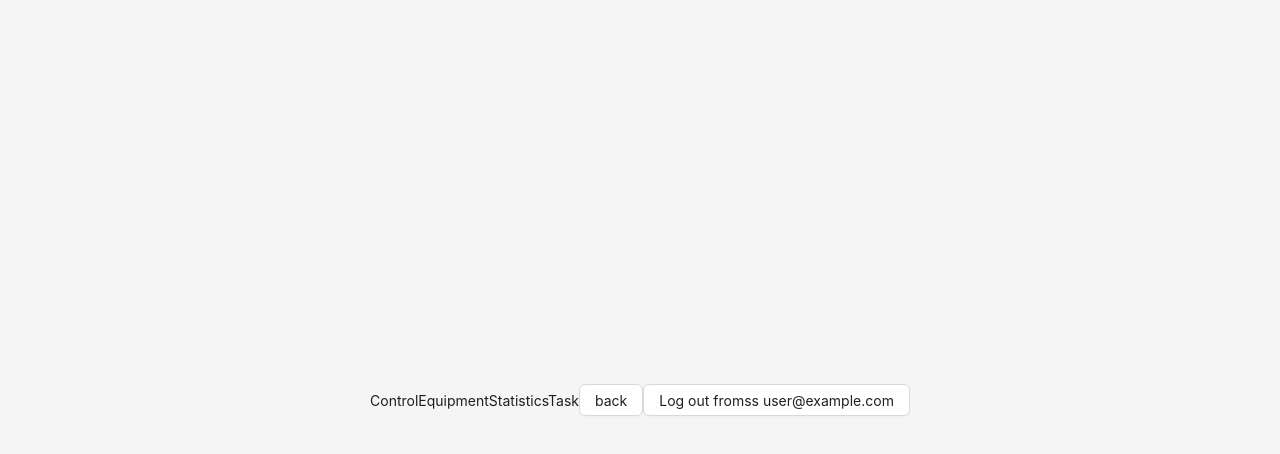
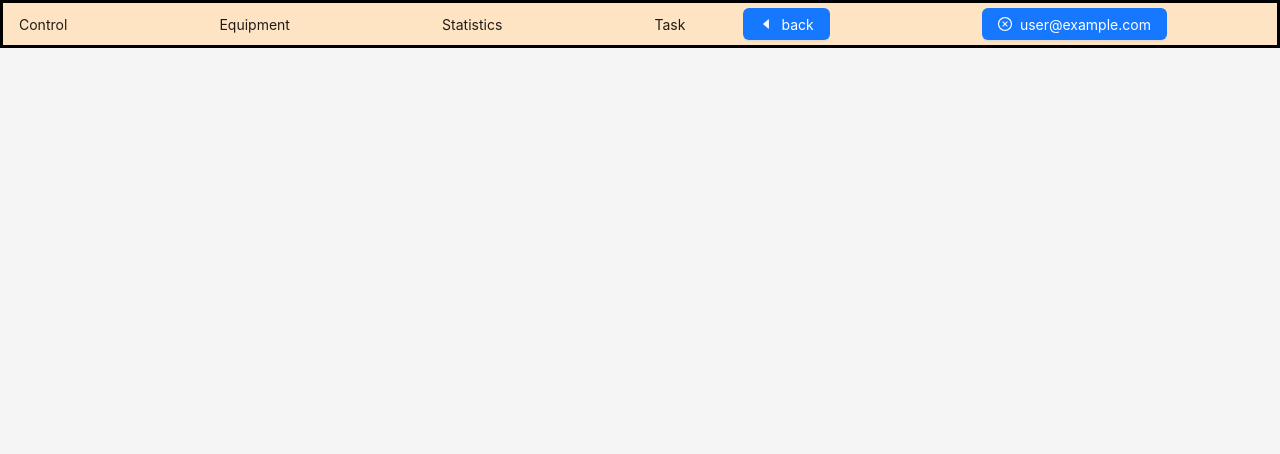
Before and after one commit to Sparkisss/TRackTo, a React (Vite) app in the folder client/: page /list/1 in a window 1280 px wide. Shown: the top 454 px of the page. Built offline with nearby package versions, Linux system fonts and the light colour scheme; no server answers; sample sign-in values are in the browser's storage.

Commit message:
refactor: add headre

```diff
--- /dev/null
+++ b/client/src/pages/PickInfo/PickInfo.module.scss
@@ -0,0 +1,12 @@
+.header {
+    position: absolute;
+    top: 0;
+    border: 3px solid #000;
+    width: 100%;
+    height: 3rem;
+    display: flex;
+    justify-content: space-between;
+    align-items: center;
+    padding: 0 1rem;
+    background-color: bisque;
+}
--- a/client/src/pages/PickInfo/index.tsx
+++ b/client/src/pages/PickInfo/index.tsx
@@ -2,7 +2,9 @@ import { Link, Outlet, useNavigate } from "react-router-dom"
 import { useLogout } from "../../features/auth";
 import { useSelector } from "react-redux";
 import { RootState } from "../../app/store/store";
-import { Button } from "antd";
+import { Button} from "antd";
+import { CloseCircleOutlined, CaretLeftOutlined } from '@ant-design/icons';
+import module from './PickInfo.module.scss'
 
 const PickInfo = () => {
     const navigate = useNavigate()
@@ -12,15 +14,28 @@ const PickInfo = () => {
 
 
     return (
-        <div>
-            <Link to='control'>Control</Link>
-            <Link to='equipment'>Equipment</Link>
-            <Link to='statistics'>Statistics</Link>
-            <Link to='task'>Task</Link>
-            <Button onClick={goBack}>back</Button>
-            <Button onClick={handleLogout}>Log out fromss {email}</Button>
+        <>
+            <header className={module.header}>
+                <Link to='control'>Control</Link>
+                <Link to='equipment'>Equipment</Link>
+                <Link to='statistics'>Statistics</Link>
+                <Link to='task'>Task</Link>
+                <Button
+                onClick={goBack}
+                type="primary"
+                style={{ insetInlineEnd: 94 }}
+                icon={<CaretLeftOutlined />}
+                >back</Button>
+                <Button
+                onClick={handleLogout}
+                type="primary"
+                style={{ insetInlineEnd: 94 }}
+                icon={<CloseCircleOutlined />}
+                >{email}</Button>
+            </header>
             <Outlet />
-        </div>)
+        </>
+    )
 }
 
 export default PickInfo
```
